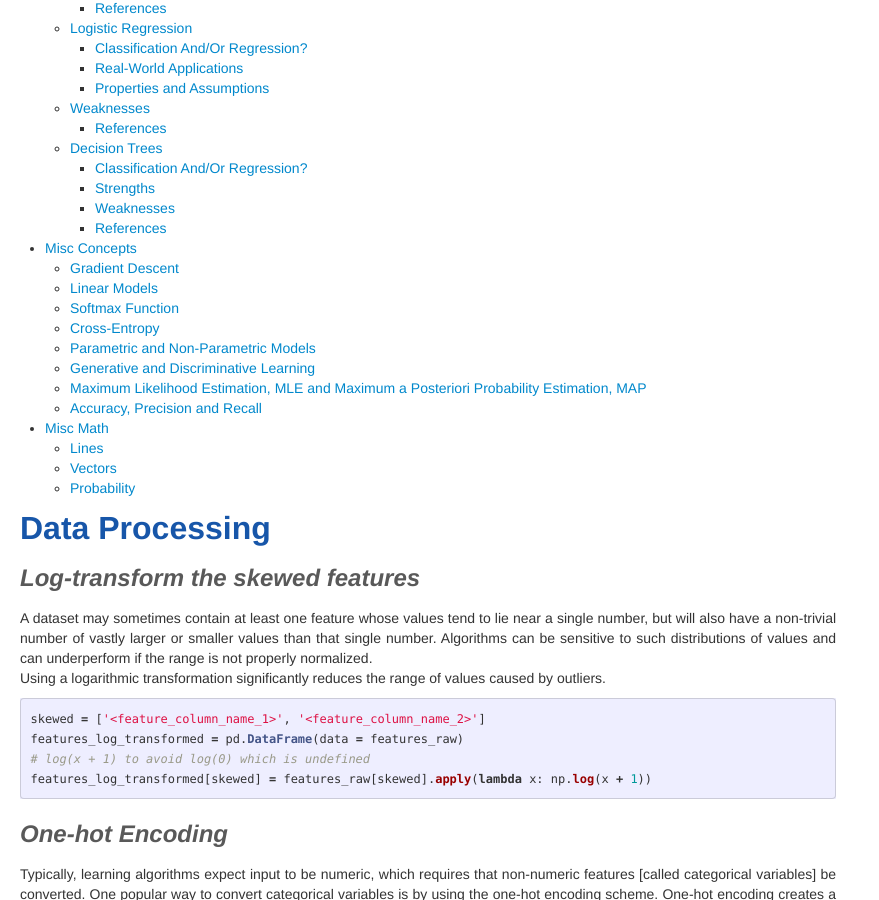
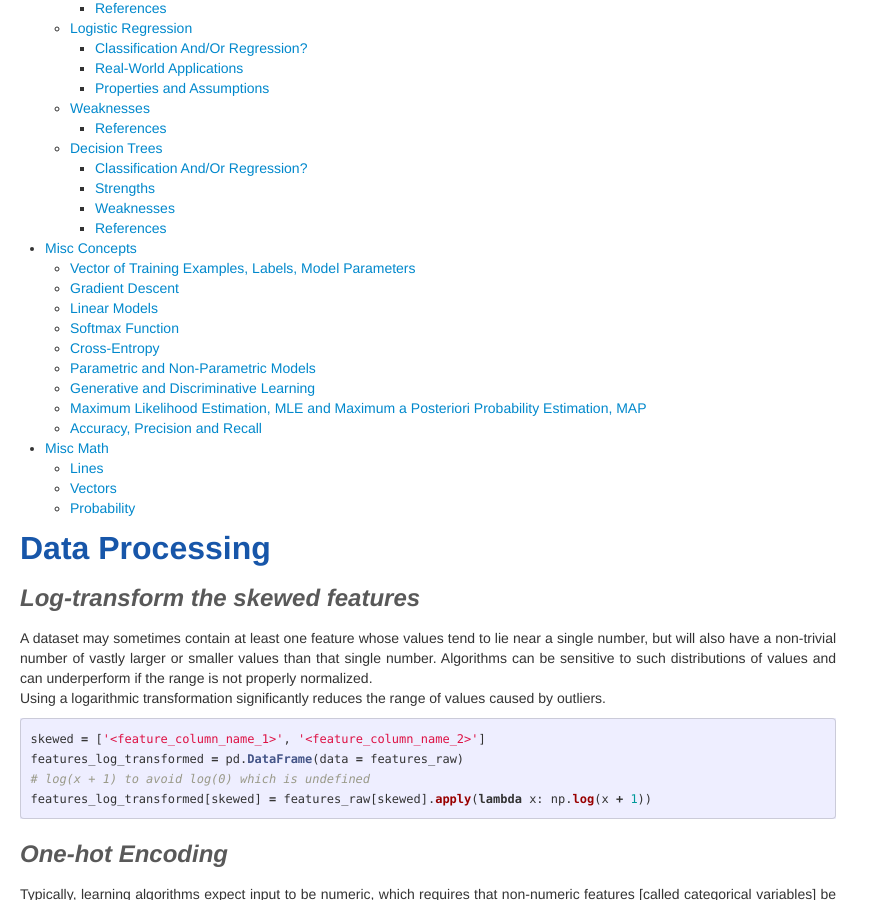
Before and after one commit to anuragkapur/anuragkapur.github.io, a Jekyll site: the page built from blog/engineering/_posts/2020-04-25-machine-learning-reference-guide.md, in a window 1280 px wide and 900 px high, scrolled down 766 px. Shown: the whole window, without its empty margins (0-879 px from the left). Built offline with Jekyll 4.4.1, drawn with Linux system fonts in a browser that asks for light colours; formulas are drawn with MathJax 3; comment, search, counter and statistics services are not loaded.

Commit message:
Update toc

```diff
--- a/blog/engineering/_posts/2020-04-25-machine-learning-reference-guide.md
+++ b/blog/engineering/_posts/2020-04-25-machine-learning-reference-guide.md
@@ -54,6 +54,7 @@ math: true
     - [Weaknesses](#weaknesses-3)
     - [References](#references-5)
 - [Misc Concepts](#misc-concepts)
+  - [Vector of Training Examples, Labels, Model Parameters](#vector-of-training-examples-labels-model-parameters)
   - [Gradient Descent](#gradient-descent)
   - [Linear Models](#linear-models)
   - [Softmax Function](#softmax-function)
```
